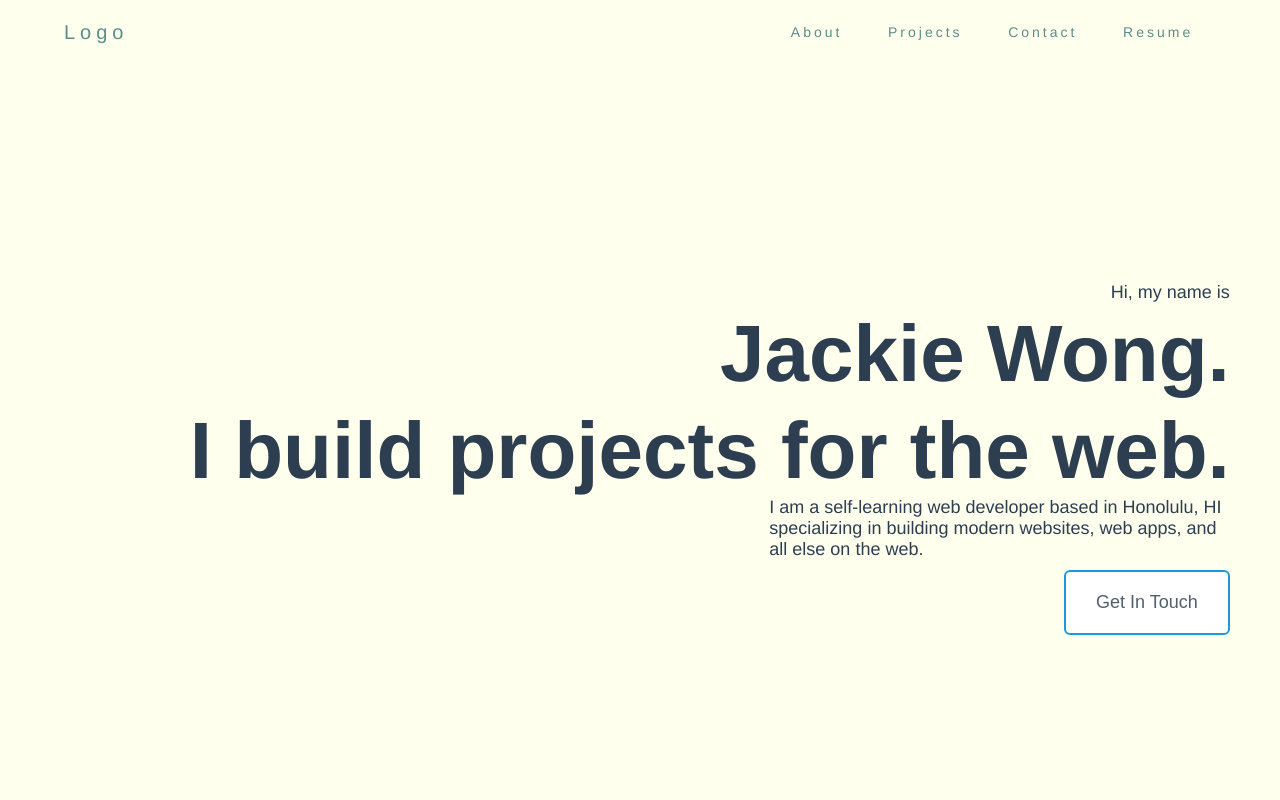
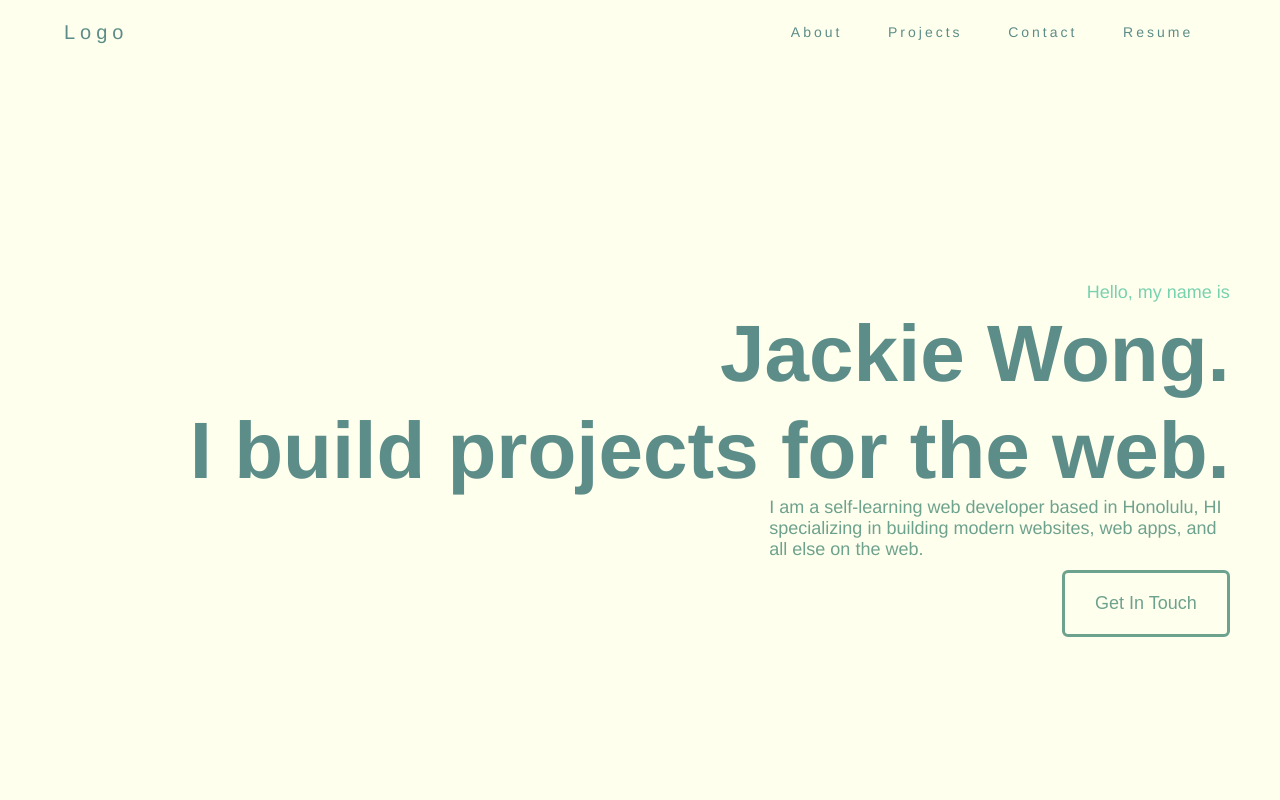
Before and after one commit to jackiewong99/portfolio, a Vue app: page / in a window 1280 px wide. Shown: the top 800 px of the page. Built offline with nearby package versions, Linux system fonts and the light colour scheme.

Commit message:
Update text and color scheme.

```diff
--- a/src/views/Home.vue
+++ b/src/views/Home.vue
@@ -1,6 +1,6 @@
 <template>
   <div class="home">
-    <p>Hi, my name is</p>
+    <p>Hello, my name is</p>
     <h1 class="name">Jackie Wong.</h1>
     <h1 class="intro">I build projects for the web.</h1>
     <p class="description">
@@ -25,22 +25,30 @@ export default {
   justify-content: end;
   width: 100%;
   text-align: left;
+  --primary-text-color: #5c8d89;
+  --secondary-text-color: #6da28e;
 }
 
 h1 {
+  color: var(--primary-text-color);
   font-size: 5rem;
 }
 
+p:first-child {
+  color: #78d1af;
+}
+
 p {
+  color: var(--secondary-text-color);
   font-size: 18px;
   margin: 0px 0px 5px 4px;
 }
 
 button {
-  background-color: #ffffff;
-  border: 2px solid #1d99db;
+  background-color: rgba(255, 246, 203, 0);
+  border: 3px solid var(--secondary-text-color);
   border-radius: 6px;
-  color: #505f6d;
+  color: var(--secondary-text-color);
   cursor: pointer;
   font-size: 18px;
   margin: 5px 0px 0px 4px;
```
